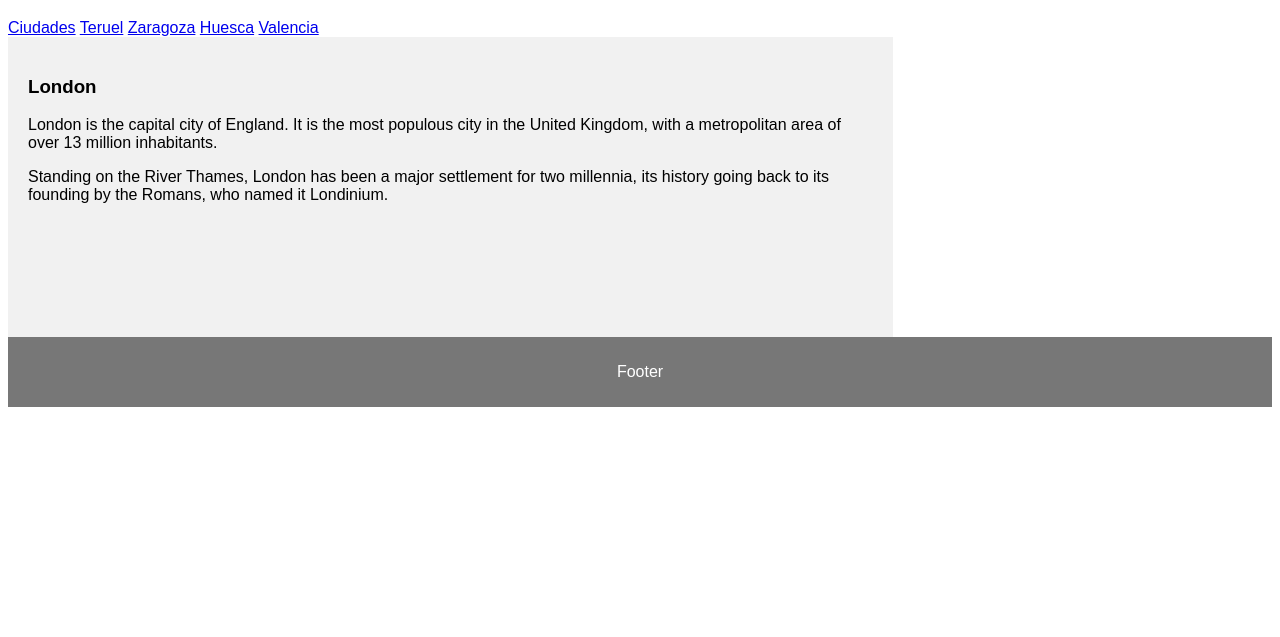
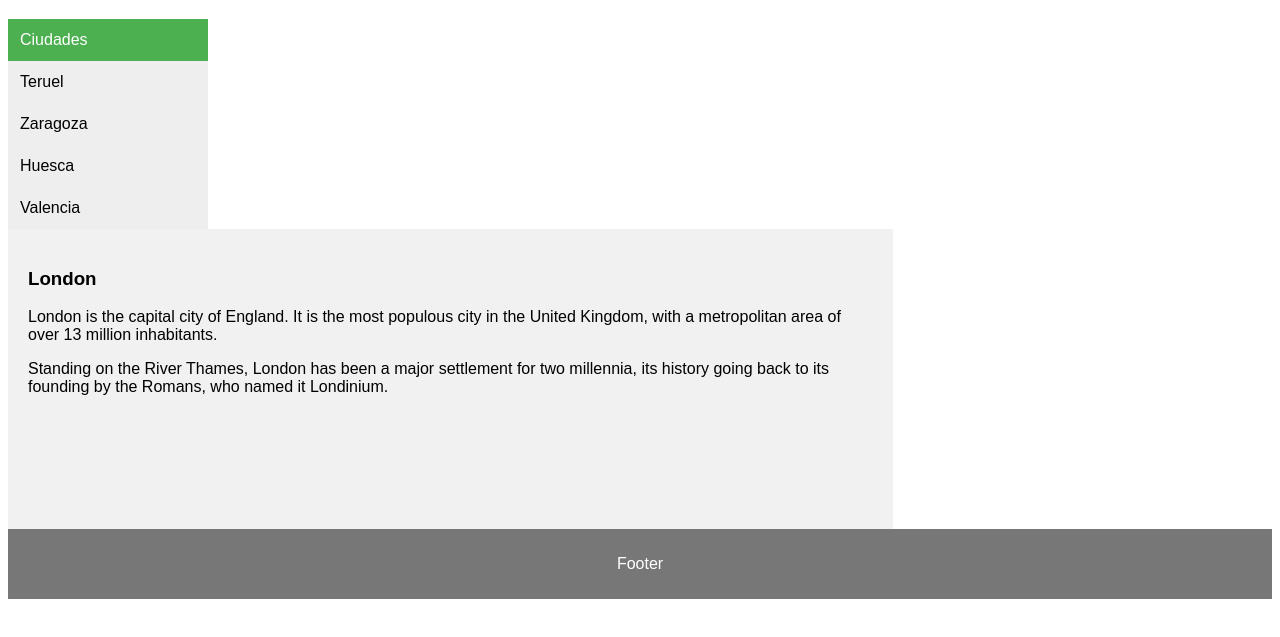
Before and after one commit to davidtowers/prueba-web, a plain HTML site: page index.html in a window 1280 px wide. Shown: the part 61-698 px from the top of the page. Drawn offline with Linux system fonts and the light colour scheme.

Commit message:
Update styles.css

```diff
--- a/css/styles.css
+++ b/css/styles.css
@@ -12,6 +12,28 @@ header {
     padding: 30px;
     text-align: center;
     font-size: 35px;
+    color: white;
+}
+
+/* Menú vertical */
+.vertical-menu {
+    width: 200px;
+}
+
+.vertical-menu a {
+    background-color: #eee;
+    color: black;
+    display: block;
+    padding: 12px;
+    text-decoration: none;
+}
+
+.vertical-menu a:hover {
+    background-color: #ccc;
+}
+
+.vertical-menu a.active {
+    background-color: #4CAF50;
     color: white;
 }
 
```
